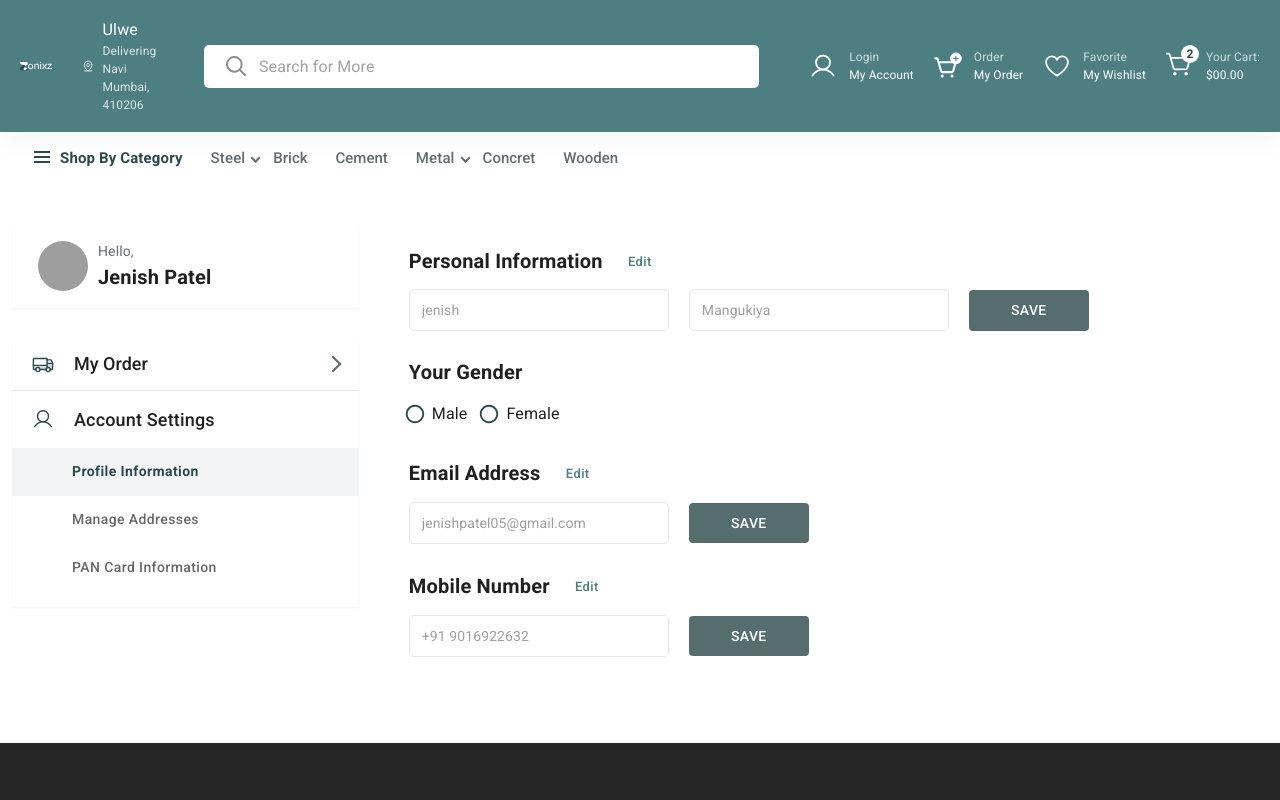
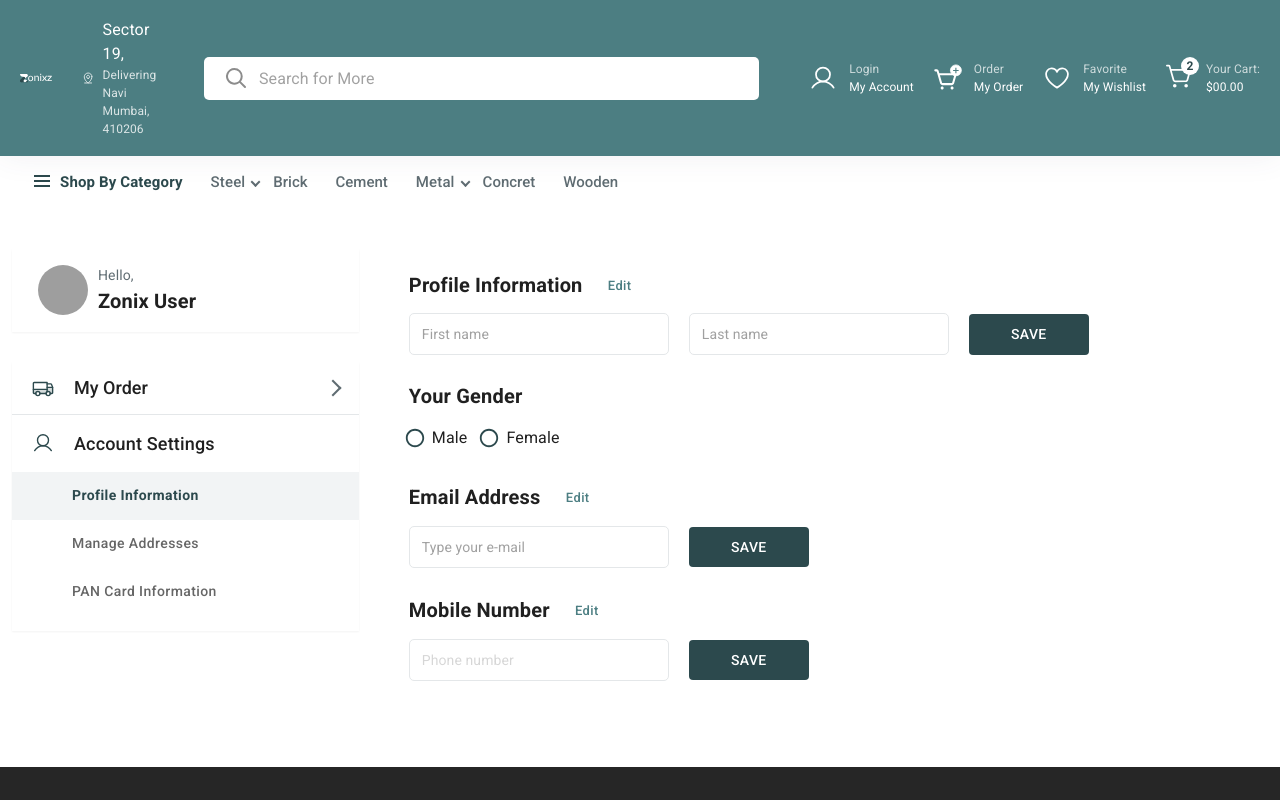
Before and after one commit to Raj-47-coder/zonix, a React (Create React App) app: page /profile in a window 1280 px wide. Shown: the top 800 px of the page. Built offline with nearby package versions, Linux system fonts and the light colour scheme; grey boxes are pictures that could not be loaded.

Commit message:
changes added

```diff
--- a/src/Inauth/Header/Header.js
+++ b/src/Inauth/Header/Header.js
@@ -69,7 +69,7 @@ export default function Header() {
             <Box component={"div"} className="user_location">
               <Pin />
               <Box component={"a"} href="https://maps.app.goo.gl/fN5wREpYeCc5qVtn9" className="location">
-                <Typography component={"p"} className="title">Ulwe </Typography>
+                <Typography component={"p"} className="title">Sector 19,</Typography>
                 <Typography component={"p"} className="locate">Delivering Navi Mumbai, 410206</Typography>
               </Box>
             </Box>
--- a/src/Inauth/Header/Header.scss
+++ b/src/Inauth/Header/Header.scss
@@ -65,7 +65,7 @@
         }
 
         &:hover {
-          background-color: rgba($color: #FFFFFF, $alpha: 10%);
+          background-color: rgba($color: #ffffff, $alpha: 10%);
         }
 
         @media screen and (max-width:991px) {
@@ -293,6 +293,7 @@
         width: 70%;
         justify-content: end;
       }
+
     }
 
     @media screen and (max-width:991px) {
@@ -376,7 +377,8 @@
           z-index: 5;
           min-width: 16rem;
           transition: 0.3s;
-          visibility: hidden;
+          visibility: visible;
+
 
           ul {
             padding: 0;
@@ -418,7 +420,7 @@
             box-shadow: none;
             height: 0;
             overflow: hidden;
-            transform: 0.3s;
+            transform: 0.5s;
             width: calc(100% - 2rem);
             background-color: var(--theme_light);
             padding: 1rem;
--- a/src/Inauth/Profile/Profile.js
+++ b/src/Inauth/Profile/Profile.js
@@ -64,7 +64,7 @@ export default function Profile() {
               </Box>
               <Box component={'div'} className='profie_details'>
                 <Typography component={'p'}>Hello,</Typography>
-                <Typography component={'h4'}>Jenish Patel</Typography>
+                <Typography component={'h4'}>Zonix User</Typography>
               </Box>
             </Box>
 
@@ -99,16 +99,16 @@ export default function Profile() {
             </Box>
             {/* Left Profil box Actions */}
             <Box component="div" hidden={value !== 0} className='tab_box'>
-              <Typography component={'h4'}>Personal Information <Button className='edit_info'>Edit</Button></Typography>
+              <Typography component={'h4'}>Profile Information <Button className='edit_info'>Edit</Button></Typography>
               <Box component={'div'} className='form_box'>
                 <Box component={'div'} className='form_box_item'>
-                  <TextField placeholder='First name' fullWidth disabled value='jenish' />
+                  <TextField placeholder='First name' fullWidth enable value='' />
                 </Box>
                 <Box component={'div'} className='form_box_item'>
-                  <TextField placeholder='Last name' fullWidth disabled value='Mangukiya' />
+                  <TextField placeholder='Last name' fullWidth enable value='' />
                 </Box>
                 <Box component={'div'} className='form_box_item small mobile'>
-                  <Button className='save_info' disabled>Save</Button>
+                  <Button className='save_info' enable>Save</Button>
                 </Box>
               </Box>
 
@@ -116,8 +116,8 @@ export default function Profile() {
               <Box component={'div'} className='form_box'>
                 <Box component={'div'} className='form_box_item'>
                   <RadioGroup row >
-                    <FormControlLabel value="male" control={<Radio disabled />} label="Male" />
-                    <FormControlLabel value="female" control={<Radio disabled />} label="Female" />
+                    <FormControlLabel value="male" control={<Radio enable />} label="Male" />
+                    <FormControlLabel value="female" control={<Radio enable />} label="Female" />
                   </RadioGroup>
                 </Box>
               </Box>
@@ -125,20 +125,20 @@ export default function Profile() {
               <Typography component={'h4'}>Email Address <Button className='edit_info'>Edit</Button></Typography>
               <Box component={'div'} className='form_box'>
                 <Box component={'div'} className='form_box_item'>
-                  <TextField placeholder='E mail' fullWidth disabled value='jenishpatel05@gmail.com' />
+                  <TextField placeholder='Type your e-mail' fullWidth enable value='' />
                 </Box>
                 <Box component={'div'} className='form_box_item small'>
-                  <Button className='save_info' disabled>Save</Button>
+                  <Button className='save_info' enable>Save</Button>
                 </Box>
               </Box>
 
               <Typography component={'h4'}>Mobile Number <Button className='edit_info'>Edit</Button></Typography>
               <Box component={'div'} className='form_box'>
                 <Box component={'div'} className='form_box_item'>
-                  <TextField placeholder='phone' fullWidth disabled value='+91 9016922632' />
+                  <TextField placeholder='Phone number' fullWidth disabled value='' />
                 </Box>
                 <Box component={'div'} className='form_box_item small'>
-                  <Button className='save_info' disabled>Save</Button>
+                  <Button className='save_info' enable>Save</Button>
                 </Box>
               </Box>
             </Box>
@@ -153,19 +153,19 @@ export default function Profile() {
               <Box component={'div'} className='addressForm_box' sx={{ display: addAddress }}>
                 <Box component={'div'} className='form_box form_simple'>
                   <Box component={'div'} className='form_box_item'>
-                    <TextField type='text' placeholder='name' fullWidth />
+                    <TextField type='text' placeholder='Full Name' fullWidth />
                   </Box>
                   <Box component={'div'} className='form_box_item'>
-                    <TextField type='number' placeholder='10-digit mobile number' fullWidth />
+                    <TextField type='number' placeholder='Phone Number' fullWidth />
                   </Box>
                   <Box component={'div'} className='form_box_item'>
                     <TextField type='number' placeholder='Pincode' fullWidth />
                   </Box>
                   <Box component={'div'} className='form_box_item'>
-                    <TextField type='number' placeholder='Locality' fullWidth />
+                    <TextField type='text' placeholder='Locality' fullWidth />
                   </Box>
                   <Box component={'div'} className='form_box_item'>
-                    <TextField type='number' placeholder='City/District/Town' fullWidth />
+                    <TextField type='text' placeholder='City/District/Town' fullWidth />
                   </Box>
                   <Box component={'div'} className='form_box_item'>
                     <Select
@@ -178,13 +178,13 @@ export default function Profile() {
                     </Select>
                   </Box>
                   <Box component={'div'} className='form_box_item'>
-                    <TextField type='number' placeholder='Landmark(Optional)' fullWidth />
+                    <TextField type='text' placeholder='Landmark(Optional)' fullWidth />
                   </Box>
                   <Box component={'div'} className='form_box_item'>
                     <TextField type='number' placeholder='Alternate Phone (Optional)' fullWidth />
                   </Box>
                   <Box component={'div'} className='form_box_item fullWidth'>
-                    <TextField multiline rows={5} type='number' placeholder='Address (Area and Street)' fullWidth />
+                    <TextField multiline rows={5} type='text' placeholder='Address (Area and Street)' fullWidth />
                   </Box>
                   <Box component={'div'} className='form_box_item'>
                     <Button className='address_btn fill'>Save</Button>
@@ -195,9 +195,9 @@ export default function Profile() {
 
               <Box component={'div'} className='address_preview'>
                 <Box component={'div'} className='user_name'>
-                  <Typography component={'h4'}>John Cina</Typography>
-                  <Typography component={'span'}>+91 9016922632</Typography>
-                  <Typography component={'p'}>4517 Washington Ave. Manchester, Kentucky 39495</Typography>
+                  <Typography component={'h4'}>Randy Orton</Typography>
+                  <Typography component={'span'}>+1 2243776655</Typography>
+                  <Typography component={'p'}>5055 Forsyth Commerce Road Suite 100. Orlando, FL 32807. USA </Typography>
                 </Box>
                 <IconButton onClick={handleClick}>
                   <MoreVertIcon sx={{ fontSize: '2.2rem' }} />
@@ -217,10 +217,10 @@ export default function Profile() {
 
               <Box component={'div'} className='form_box form_simple'>
                 <Box component={'div'} className='form_box_item'>
-                  <TextField type='text' placeholder='PAn card number' fullWidth />
+                  <TextField type='text' placeholder='PAN Card Number' fullWidth />
                 </Box>
                 <Box component={'div'} className='form_box_item'>
-                  <TextField type='number' placeholder='Full name' fullWidth />
+                  <TextField type='number' placeholder='Name as on PAN Card' fullWidth />
                 </Box>
                 <Box component={'div'} className='form_box_item fullWidth'>
                   <TextField type='file' placeholder='Pincode' fullWidth />
```
Also changed, not shown: src/Inauth/Categories/Categories.scss (line endings or trailing spaces).
